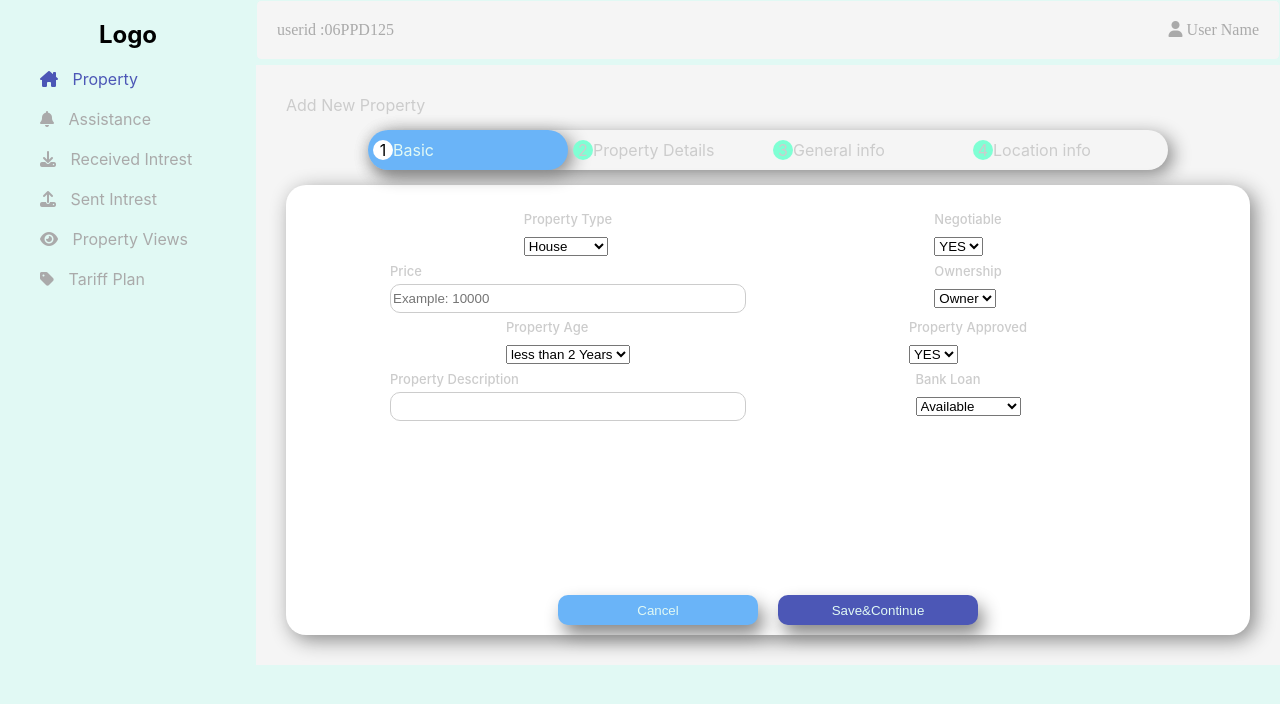
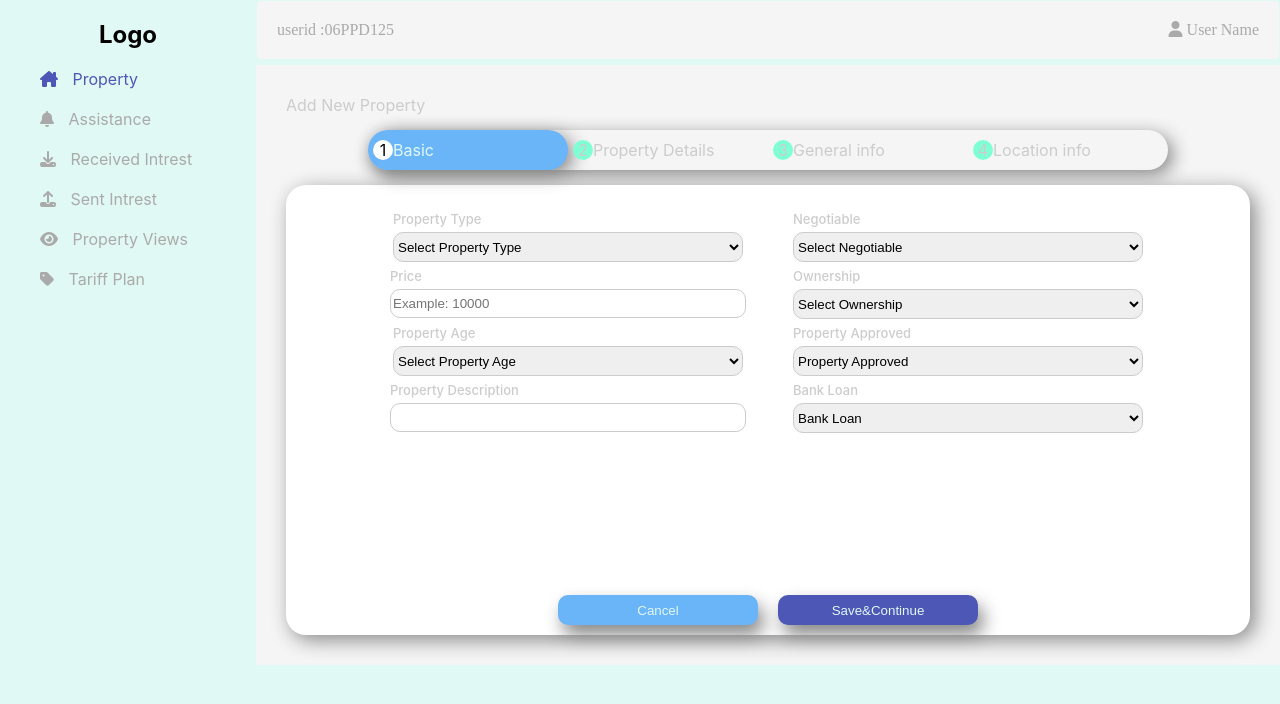
Before and after one commit to dadiprasanth/frontend, a React (Create React App) app: page /property/addnew in a window 1280 px wide. Shown: the top 704 px of the page. Built offline with nearby package versions, Linux system fonts and the light colour scheme.

Commit message:
changed css for the add property slection and login

```diff
--- a/src/App.css
+++ b/src/App.css
@@ -20,8 +20,10 @@
     width:80%;
 
     background: #E1F9F4;
-
-
-
-
 }
+input:focus{
+    outline: none;
+}
+select:focus{
+    outline: none;
+}
--- a/src/components/addproperty/basic.js
+++ b/src/components/addproperty/basic.js
@@ -6,6 +6,7 @@ const Basic=(props)=>{
             <div>
             <label >Property Type</label><br></br>
             <select name="propertyType" placeholder="Select Property Type" value={props.form.propertyType} onChange={(e)=>props.setform({...props.form,propertyType:e.target.value})}>
+            <option value="" disabled selected>Select Property Type</option>
             <option value="house">House</option>
             <option value="apartment">Apartment</option>
             <option value="land">Land</option>
@@ -14,6 +15,7 @@ const Basic=(props)=>{
             <div>
             <label >Negotiable</label><br></br>
             <select name="negotiable" placeholder="Select Negotiable " value={props.form.negotiable} onChange={(e)=>props.setform({...props.form,negotable:e.target.value})}>
+            <option value="" disabled selected>Select Negotiable</option>
             <option value="Yes">YES</option>
             <option value="No">NO</option>
 
@@ -26,6 +28,7 @@ const Basic=(props)=>{
             <div>
             <label >Ownership</label><br></br>
             <select name="Ownership" placeholder="Select Ownership " value={props.form.ownerShip} onChange={(e)=>props.setform({...props.form,ownerShip:e.target.value})}>
+                <option value="" disabled selected>Select Ownership </option>
                 <option value="Owner">Owner</option>
                 <option value="Dealer">Dealer</option>
              </select>
@@ -33,15 +36,20 @@ const Basic=(props)=>{
             <div>
             <label >Property Age</label><br></br>
             <select name="Property Age" placeholder="Select Property Age " value={props.form.propertyAge} onChange={(e)=>props.setform({...props.form,propertyAge:e.target.value})}>
+            <option value="" disabled selected>Select Property Age </option>
+
             <option value="lessthan2years">less than 2 Years</option>
             <option value="lessthan5years">less than 5 Years</option>
-            <option value="Others">Others</option>
+            <option value="lessthan10years">less than 10 Years</option>
+            <option value="morethan10years">More than 10 Years</option>
+
 
             </select>
             </div>
             <div>
             <label >Property Approved</label><br></br>
             <select name="Property Approved" placeholder="Property Approved" value={props.form.propertyApproved} onChange={(e)=>props.setform({...props.form,propertyApproved:e.target.value})}>
+            <option value="" disabled selected> Property Approved </option>
             <option value="Yes">YES</option>
             <option value="No">NO</option>
 
@@ -54,6 +62,7 @@ const Basic=(props)=>{
             <div>
             <label >Bank Loan</label><br></br>
             <select type="text" placeholder="Bank Loan" value={props.form.bankLoan} onChange={(e)=>props.setform({...props.form,bankLoan:e.target.value})}>
+            <option value="" disabled selected>Bank Loan</option>
             <option value="available">Available</option>
             <option value="non-available">Non-Available</option>
 
--- a/src/components/addproperty/general.js
+++ b/src/components/addproperty/general.js
@@ -16,6 +16,7 @@ const General=(props)=>{
             <div>
             <label >Sale Type</label><br></br>
             <select name="Sale Type" placeholder="Please Select " value={props.form.saleType} onChange={(e)=>props.setform({...props.form,saleType:e.target.value})}>
+            <option value="" disabled selected>Please Select </option>
             <option value="rent">Rent</option>
             <option value="sale">Sale</option>
 
@@ -24,6 +25,7 @@ const General=(props)=>{
             <div>
             <label >Featured Package</label><br></br>
             <select name="Featured Package" placeholder="Please Select " value={props.form.featuredPackage} onChange={(e)=>props.setform({...props.form,featuredPackage:e.target.value})}>
+            <option value="" disabled selected>Please Select </option>
             <option value="free">Free</option>
             <option value="paid">Paid</option>
 
@@ -32,8 +34,9 @@ const General=(props)=>{
             <div>
             <label >PPD Package</label><br></br>
             <select type="text" placeholder="Please Select" value={props.form.ppdPackage} onChange={(e)=>props.setform({...props.form,ppdPackage:e.target.value})}>
-           <option value="Yes">YES</option>
-           <option value="No">NO</option>
+            <option value="" disabled selected>Please Select </option>
+            <option value="Yes">YES</option>
+            <option value="No">NO</option>
 
             </select>
             </div>
--- a/src/components/addproperty/mainForm.css
+++ b/src/components/addproperty/mainForm.css
@@ -159,6 +159,14 @@
     border: 1px solid #ccc;
     border-radius: 10px;
 
+
+  }
+  form div select{
+    width:350px;
+
+    height: 30px;
+    border: 1px solid #ccc;
+    border-radius: 10px;
   }
 
 
--- a/src/components/addproperty/property.js
+++ b/src/components/addproperty/property.js
@@ -20,9 +20,9 @@ const Property=(props)=>{
         <div>
         <label >No of BHK</label><br></br>
         <select name="No of BHK" placeholder="Select No of BHK " value={props.form.noOfBhk} onChange={(e)=>props.setform({...props.form,noOfBhk:e.target.value})}>
+        <option value="" disabled selected>Select No of BHK </option>
         <option value="1bhk">1BHk</option>
         <option value="2bhk">2BHk</option>
-
         <option value="3bhk">3BHk</option>
         <option value="morethan">Morethan</option>
 
@@ -31,6 +31,7 @@ const Property=(props)=>{
         <div>
         <label >No of floor</label><br></br>
         <select name="No of floor" placeholder="Select No of Floor" value={props.form.noOfFloor} onChange={(e)=>props.setform({...props.form,noOfFloor:e.target.value})}>
+        <option value="" disabled selected>Select No of Floor </option>
        <option value="1">1</option>
        <option value="2">2</option>
        <option value="3">3</option>
@@ -43,6 +44,7 @@ const Property=(props)=>{
         <div>
         <label >Attached</label><br></br>
         <select name="Attached" placeholder="Select Attached" value={props.form.attached} onChange={(e)=>props.setform({...props.form,attached:e.target.value})}>
+        <option value="" disabled selected>Select Attached </option>
         <option value="Yes">YES</option>
         <option value="No">NO</option>
 
@@ -51,6 +53,7 @@ const Property=(props)=>{
         <div>
         <label >Western Toilet</label><br></br>
         <select name="Western Toilet" placeholder="select Western Toilet" value={props.form.westernToilet} onChange={(e)=>props.setform({...props.form,westernToilet:e.target.value})}>
+        <option value="" disabled selected>Select Western Toilet</option>
         <option value="Yes">YES</option>
         <option value="No">NO</option>
 
@@ -59,6 +62,7 @@ const Property=(props)=>{
         <div>
         <label >Furnished</label><br></br>
         <select name="Furnished" placeholder="Select Furnished " value={props.form.furnished} onChange={(e)=>props.setform({...props.form,furnished:e.target.value})}>
+        <option value="" disabled selected>Select Furnished</option>
         <option value="Yes">YES</option>
         <option value="No">NO</option>
        </select>
@@ -66,6 +70,7 @@ const Property=(props)=>{
         <div>
         <label >Car Parking</label><br></br>
         <select name="Car Parking" placeholder="Select Car Parking " value={props.form.carParking} onChange={(e)=>props.setform({...props.form,carParking:e.target.value})}>
+        <option value="" disabled selected>Select Car Parking</option>
         <option value="Yes">YES</option>
         <option value="No">NO</option>
         </select>
@@ -73,9 +78,10 @@ const Property=(props)=>{
         <div>
         <label >Lift</label><br></br>
         <select name="Lift" placeholder="Select Lift" value={props.form.lift} onChange={(e)=>props.setform({...props.form,lift:e.target.value})}>
+        <option value="" disabled selected>Select Lift</option>
         <option value="Yes">YES</option>
         <option value="No">NO</option>
-</select>
+        </select>
         </div>
         <div>
         <label >Electricity</label><br></br>
@@ -84,6 +90,7 @@ const Property=(props)=>{
         <div>
         <label >Facing</label><br></br>
         <select  name="Facing" placeholder="select Facing" value={props.form.facing} onChange={(e)=>props.setform({...props.form,facing:e.target.value})}>
+        <option value="" disabled selected>Select Facing</option>
         <option value="north">North</option>
         <option value="south">South</option>
         <option value="west">West</option>
```
